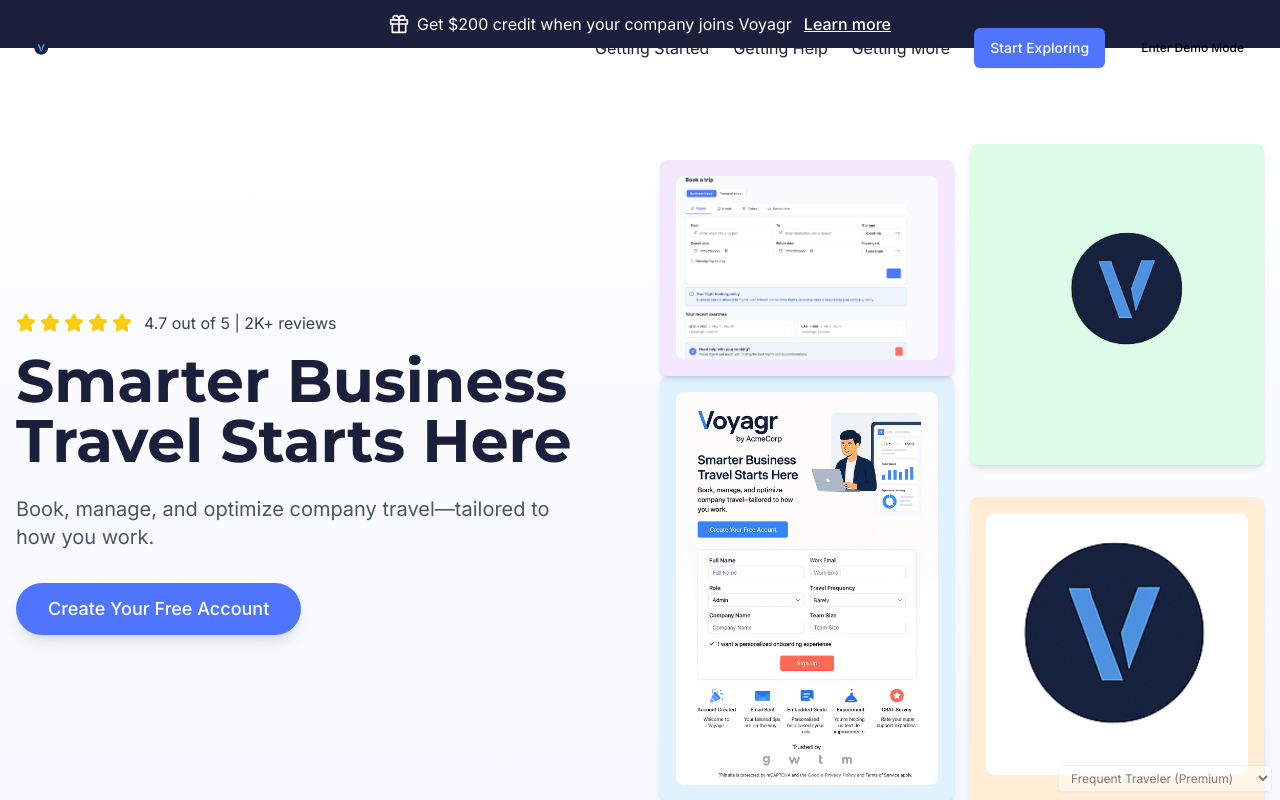
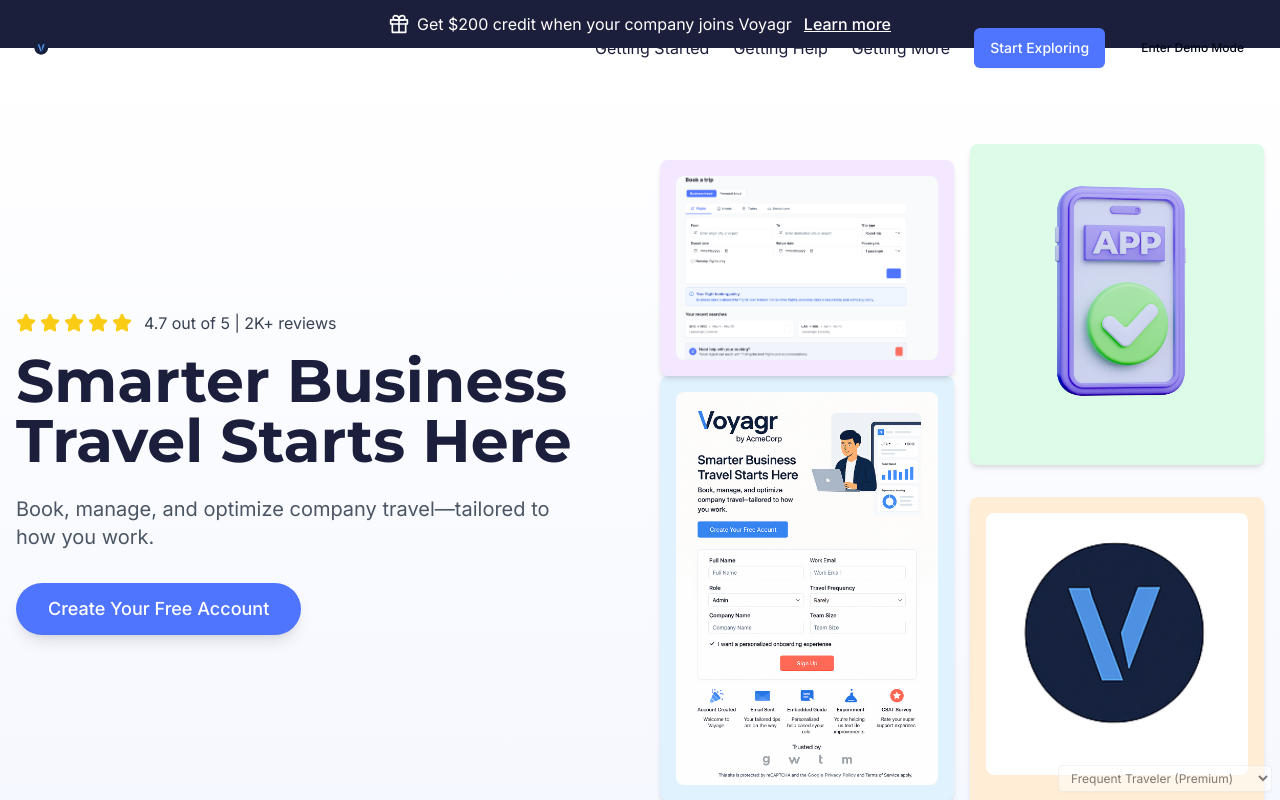
Before and after one commit to Nokamorad/acmetravel-ai-demo-hub, a React (Vite) app: page /signup in a window 1280 px wide. Shown: the top 800 px of the page. Built offline with nearby package versions, Linux system fonts and the light colour scheme; a web font is replaced by a local one.

Commit message:
Visual edit in Lovable
Edited UI in Lovable

```diff
--- a/src/pages/SignUp.tsx
+++ b/src/pages/SignUp.tsx
@@ -73,7 +73,7 @@ const SignUp = () => {
                 </div>
                 <div className="grid gap-4">
                   <div className="rounded-lg overflow-hidden shadow-md bg-green-100 p-4">
-                    <img src="/public/lovable-uploads/fda73ea9-637d-41ff-af9e-014a4cf51064.png" alt="Dashboard" className="w-full h-auto rounded-lg" />
+                    <img alt="Dashboard" className="w-full h-auto rounded-lg" src="/lovable-uploads/9f5098a3-c876-45be-a035-b556bfc2b4d1.png" />
                   </div>
                   <div className="rounded-lg overflow-hidden shadow-md bg-orange-100 p-4 transform translate-y-4">
                     <img src="/public/lovable-uploads/9b2112ab-cd15-4128-b9ee-bed226acc140.png" alt="Mobile app" className="w-full h-auto rounded-lg" />
```
Also changed, not shown: public/lovable-uploads/9f5098a3-c876-45be-a035-b556bfc2b4d1.png (added).
